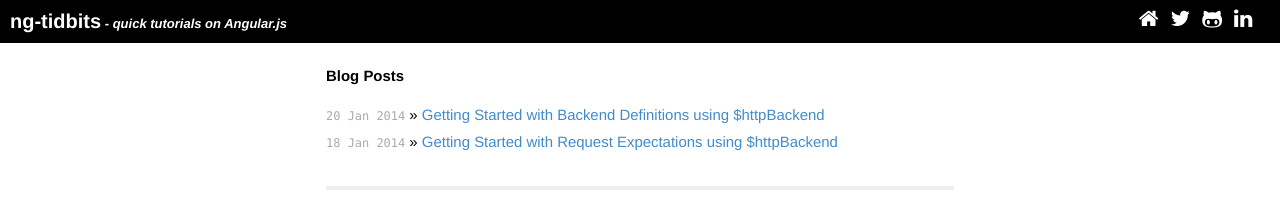
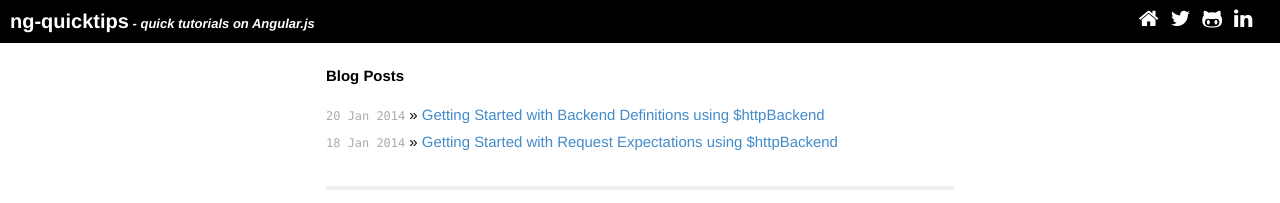
Before and after one commit to iamdtang/skaterdav85.github.io, a Jekyll site: the page built from index.html, in a window 1280 px wide. Shown: the top 203 px of the page. Built offline with Jekyll 4.4.1, drawn with Linux system fonts in a browser that asks for light colours; nearby versions of some CDN libraries; Markdown is read by kramdown in place of the engine named in the settings.

Commit message:
renamed blog to ng-quicktips

```diff
--- a/_config.yml
+++ b/_config.yml
@@ -1,3 +1,3 @@
-name: ng-tidbits
+name: ng-quicktips
 markdown: redcarpet
 pygments: true
--- a/index.html
+++ b/index.html
@@ -1,6 +1,6 @@
 ---
 layout: default
-title: ng-tidbits
+title: ng-quicktips
 ---
 
 <div id="home">
```
